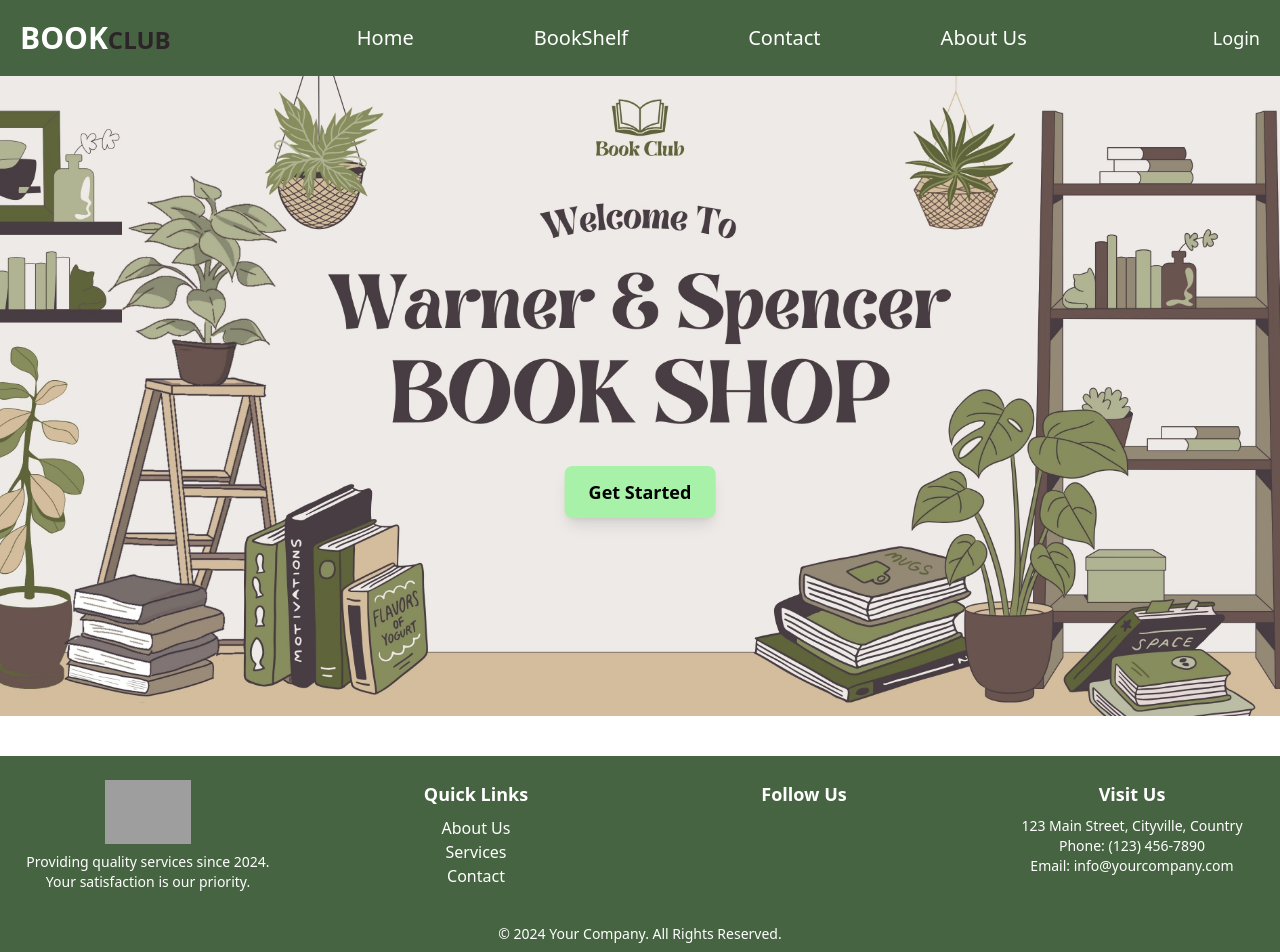
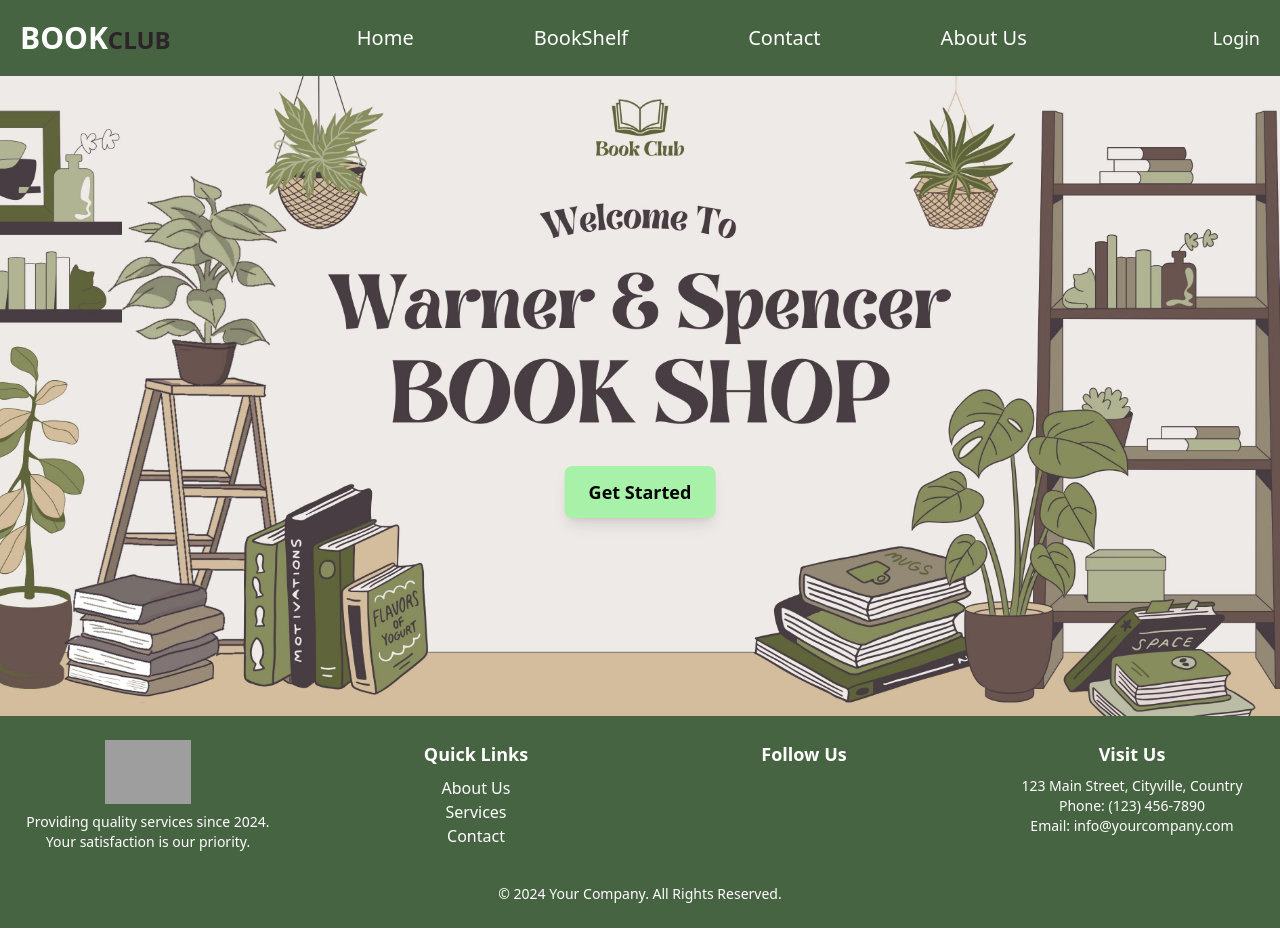
Before and after one commit to nehapansare/BookTrack, a React (Vite) app in the folder Client/my-project/: page / in a window 1280 px wide. Shown: the top 952 px of the page. After the commit the page ends 928 px from the top, so only its background shows below. Built offline with nearby package versions, Linux system fonts and the light colour scheme; grey boxes are pictures that could not be loaded.

Commit message:
Footer gap added

```diff
--- a/Client/my-project/src/Component/Footer/Footer.jsx
+++ b/Client/my-project/src/Component/Footer/Footer.jsx
@@ -2,7 +2,7 @@ import React from 'react';
 
 function Footer() {
   return (
-    <footer className="bg-[#476442] text-white text-center p-6 mt-10 flex flex-col items-center">
+    <footer className="bg-[#476442] text-white text-center p-6  flex flex-col items-center">
       <div className="flex justify-between w-full max-w-10xl gap-20">
         {/* Box 1: Logo and Description */}
         <div className="flex flex-col items-center w-1/2">
```
